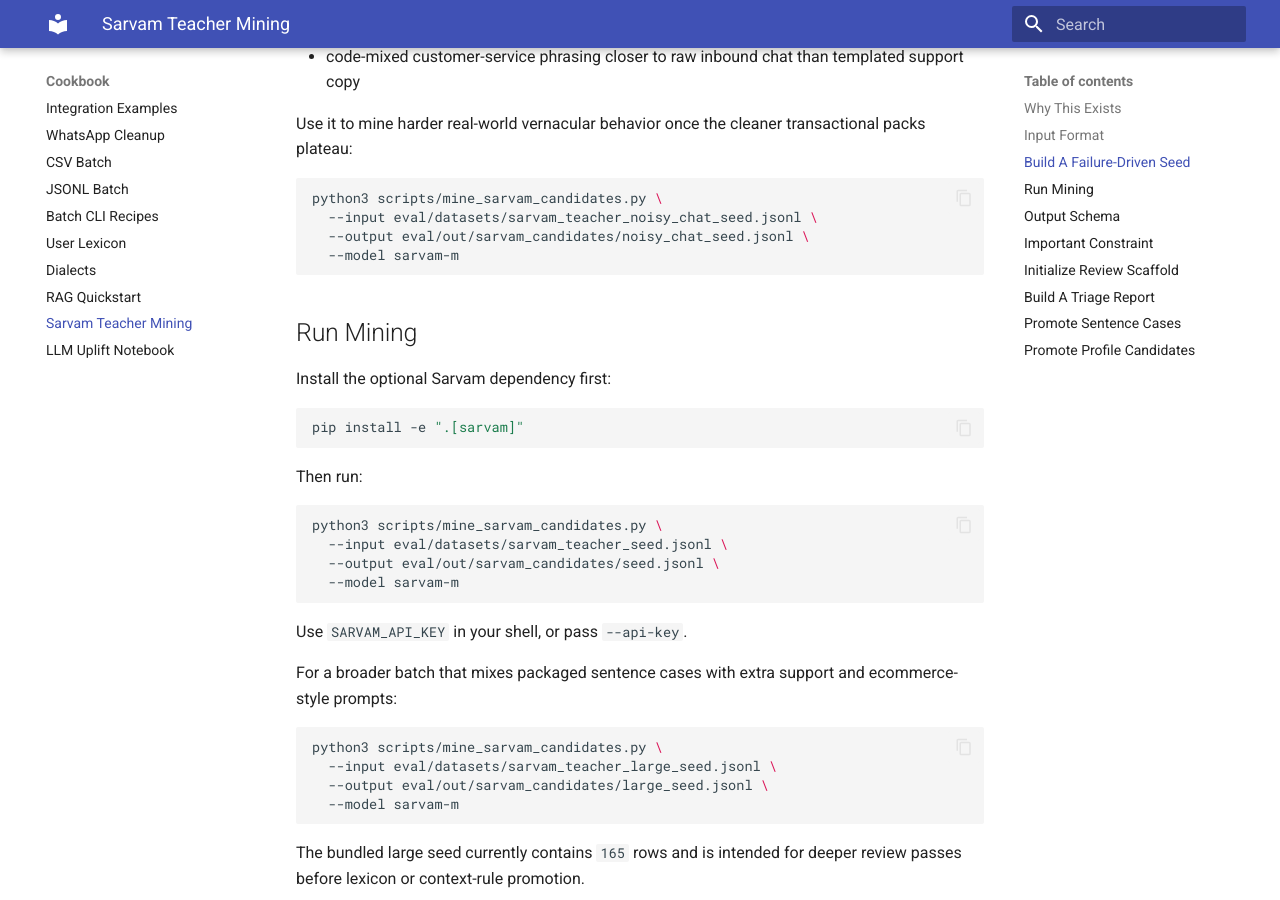
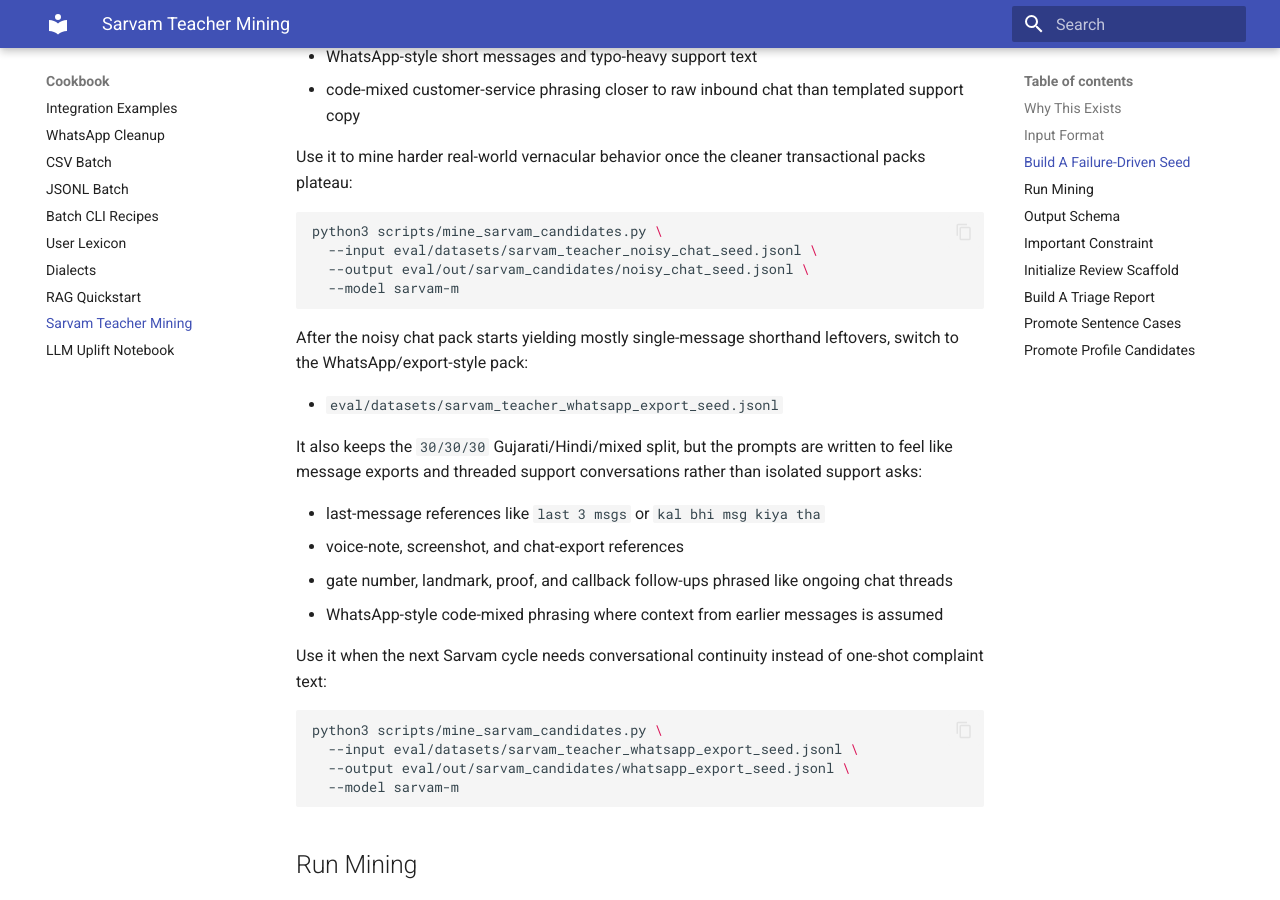
Before and after one commit to SudhirGadhvi/open-vernacular-ai-kit, an MkDocs documentation site: the page built from docs/cookbook/sarvam-teacher.md, in a window 1280 px wide and 900 px high, scrolled down 2780 px. Built offline with MkDocs 1.6.1 and Material for MkDocs 9.7.7, drawn with Linux system fonts in a browser that asks for light colours; some of the changed text lies outside the part shown.

Commit message:
feat(sarvam): add whatsapp export seed pack

````diff
--- a/docs/cookbook/sarvam-teacher.md
+++ b/docs/cookbook/sarvam-teacher.md
@@ -41,6 +41,7 @@
 - `eval/datasets/sarvam_teacher_realworld_seed.jsonl`
 - `eval/datasets/sarvam_teacher_realworld_seed_followup.jsonl`
 - `eval/datasets/sarvam_teacher_noisy_chat_seed.jsonl`
+- `eval/datasets/sarvam_teacher_whatsapp_export_seed.jsonl`
 
 ## Build A Failure-Driven Seed
 
@@ -117,6 +118,28 @@
 python3 scripts/mine_sarvam_candidates.py \
   --input eval/datasets/sarvam_teacher_noisy_chat_seed.jsonl \
   --output eval/out/sarvam_candidates/noisy_chat_seed.jsonl \
+  --model sarvam-m
+```
+
+After the noisy chat pack starts yielding mostly single-message shorthand leftovers, switch to the
+WhatsApp/export-style pack:
+
+- `eval/datasets/sarvam_teacher_whatsapp_export_seed.jsonl`
+
+It also keeps the `30/30/30` Gujarati/Hindi/mixed split, but the prompts are written to feel like
+message exports and threaded support conversations rather than isolated support asks:
+
+- last-message references like `last 3 msgs` or `kal bhi msg kiya tha`
+- voice-note, screenshot, and chat-export references
+- gate number, landmark, proof, and callback follow-ups phrased like ongoing chat threads
+- WhatsApp-style code-mixed phrasing where context from earlier messages is assumed
+
+Use it when the next Sarvam cycle needs conversational continuity instead of one-shot complaint text:
+
+```bash
+python3 scripts/mine_sarvam_candidates.py \
+  --input eval/datasets/sarvam_teacher_whatsapp_export_seed.jsonl \
+  --output eval/out/sarvam_candidates/whatsapp_export_seed.jsonl \
   --model sarvam-m
 ```
 
````
Also changed, not shown: 2 other files.
